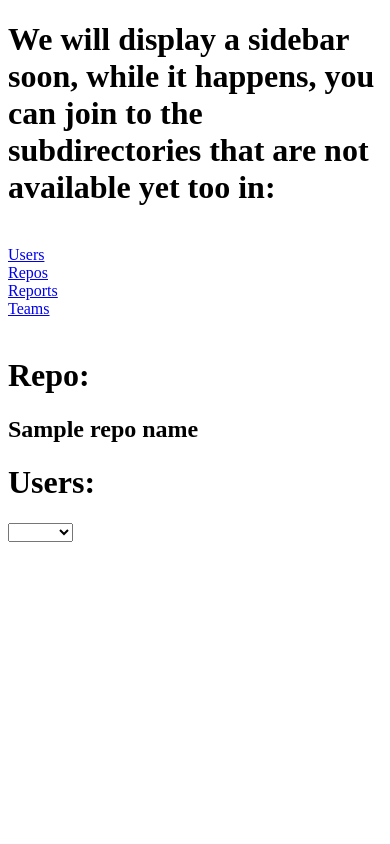
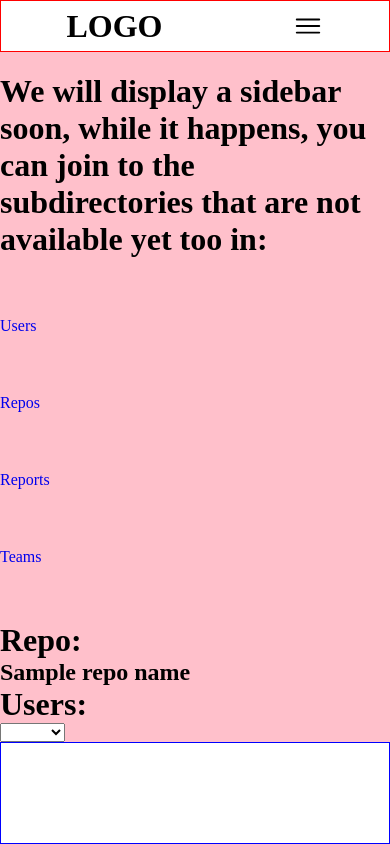
Before and after one commit to Nicolasopf/Metrevs, a Flask app: template templates/panel.html in a window 390 px wide. Run offline with Flask 2, Linux system fonts and the light colour scheme; the template is opened without the code that fills it: most values are stand-ins (such as "Sample title", 1, 10 or a date in 2020).

Commit message:
Frontend development base (#1)
* [ADDED] File structure and header added

* [UPDATED] css import changed to html links

Co-authored-by: Daniel Amado <danielfep.am@gmail.com>

```diff
--- /dev/null
+++ b/static/css/footer.css
@@ -0,0 +1,6 @@
+
+footer{
+	background-color: var(--second-color);
+	border: 1px solid blue;
+	height: 100px;
+}
--- /dev/null
+++ b/static/css/global.css
@@ -0,0 +1,29 @@
+:root {
+	--primary-color: pink;
+	--second-color: white;
+	--gray: #222326;
+	--pointer: #141516;
+	--green: #D3D93B;
+	--white: #E9E9E9;
+}
+
+* {
+	margin: 0;
+	padding: 0
+}
+
+body {
+	background-color: var(--primary-color);
+	display: flex;
+	flex-direction: column;
+	justify-content: space-between;
+	height: 100vh;
+}
+
+a {
+	text-decoration: none;
+}
+
+ul {
+	list-style-type: none
+}
--- /dev/null
+++ b/static/css/header.css
@@ -0,0 +1,133 @@
+header {
+	background-color: var(--second-color);
+}
+
+.wrapper {
+	display: grid;
+	grid-template-areas: 'logo menu profile';
+	grid-template-columns: 60% 20% 20%;
+	height: 50px;
+	border: 1px red solid;
+	position: relative;
+	padding-left: 3em;
+}
+
+.logo {
+	grid-area: logo;
+	display: flex;
+	align-items: center;
+}
+
+.nav {
+	grid-area: menu;
+	display: flex;
+	justify-content: flex-end;
+	align-items: center;
+}
+
+.container {
+	height: 70%;
+	border-right: 2px solid var(--primary-color);
+	position: absolute;
+	display: flex;
+	align-items: center;
+}
+
+.nav__items {
+	display: flex;
+}
+
+.nav__items>li {
+	padding: 1em;
+}
+
+.menu__button {
+	width: 30px;
+	height: 30px;
+	background: url('../imgs/burger-menu.svg') no-repeat center;
+}
+
+.menu__checkbox {
+	display: none;
+}
+
+.profile {
+	grid-area: profile;
+	display: flex;
+	justify-content: flex-start;
+	align-items: center;
+	margin-left: 20px;
+}
+
+.img {
+	background: url('../imgs/profile.png') no-repeat center;
+	background-size: cover;
+	height: 30px;
+	width: 30px;
+	border-radius: 50%;
+}
+
+.profile>span {
+	margin-left: 20px;
+}
+
+.menu__button {
+	display: none;
+}
+
+/*========= RESPONSIVE DESIGN =============*/
+
+@media only screen and (max-width: 1024px) {
+
+	.wrapper {
+		display: flex;
+		justify-content: space-around;
+		align-items: center;
+		padding: 0;
+	}
+	.container {
+		border: none;
+		position: inherit;
+	}
+
+	.nav__items {
+		display: none;
+		flex-direction: column;
+	}
+
+	.nav__items > a {
+		padding: 1em;
+	}
+
+	.menu__button {
+		display: block;
+	}
+
+	.profile {
+		display: none;
+	}
+
+	.menu__checkbox:checked ~ .nav__items {
+		display: flex;
+
+		background-color: var(--green);
+		position: absolute;
+		top: calc(100% + 2em);
+		left: 1em;
+		right: 1em;
+	}
+
+	.menu__checkbox:checked ~ .nav__items > li{
+		display: flex;
+		justify-content: center;
+		padding: 0;
+	}
+	.menu__checkbox:checked ~ .nav__items > li > a{
+		text-align: center;
+		width: 100%;
+		padding: 1em;
+	}
+	.menu__checkbox:checked ~ .menu__button {
+		background: url('../imgs/x.svg');
+	}
+}
--- /dev/null
+++ b/templates/base.html
@@ -0,0 +1,49 @@
+<!DOCTYPE html>
+<html lang="en">
+
+<head>
+	<meta charset="UTF-8">
+	<meta http-equiv="X-UA-Compatible" content="IE=edge">
+	<meta name="viewport" content="width=device-widt, initial-scale=1.0">
+	<link rel="stylesheet" href="{{url_for('static', filename='css/global.css')}}">
+	<link rel="stylesheet" href="{{url_for('static', filename='css/header.css')}}">
+	<link rel="stylesheet" href="{{url_for('static', filename='css/footer.css')}}">
+	{% block stylesheet %}{% endblock %}
+	<title>{% block title %}{% endblock %}</title>
+</head>
+
+{% macro render_header() %}
+<body>
+	<header>
+		<div class="wrapper">
+			<div class="logo">
+				<h1>LOGO</h1>
+			</div>
+			<div class="nav">
+				<div class="container">
+					<input type="checkbox" id="checkbox" class="menu__checkbox">
+					<ul class="nav__items">
+						<li><a href="">Panel</a></li>
+						<li><a href="">User</a></li>
+						<li><a href="">Repos</a></li>
+						<li><a href="">Reports</a></li>
+					</ul>
+					<label for="checkbox" class="menu__button"></label>
+				</div>
+			</div>
+			<div class="profile">
+				<div class="img"></div>
+				<span id="name">name</span>
+			</div>
+		</div>
+	</header>
+	{% endmacro %}
+	{% block content %}
+	{% endblock %}
+	{% macro render_footer() %}
+	<footer>
+	</footer>
+</body>
+{% endmacro %}
+
+</html>
--- a/templates/panel.html
+++ b/templates/panel.html
@@ -1,9 +1,11 @@
-<!doctype html>
-<html lang="en">
-    <head>
-        <title>Repos</title>
-    </head>
-    <body>
+{% extends "base.html" %}
+{% from "base.html" import render_header %}
+{% from "base.html" import render_footer %}
+{% block stylesheet %}
+<link rel="stylesheet" href="{{url_for('static', filename='css/panel.css')}}">
+{% endblock %}
+{% block content %}
+{{ render_header() }}
 	<h1>We will display a sidebar soon, while it happens, you can join to the subdirectories that are not available yet too in:</h1>
 	<br>
 	<a href="/users">Users<a><br>
@@ -20,5 +22,5 @@
 		<option>{{ name.login }}</option>
 		{% endfor %}
 	</select>
-    </body>
-</html>
+	{{ render_footer() }}
+	{% endblock %}
```
Also changed, not shown: static/css/panel.css (added), static/imgs/burger-menu.svg (added), static/imgs/profile.png (added), static/imgs/x.svg (added). Lines whose indentation alone changed are shown as unchanged.
